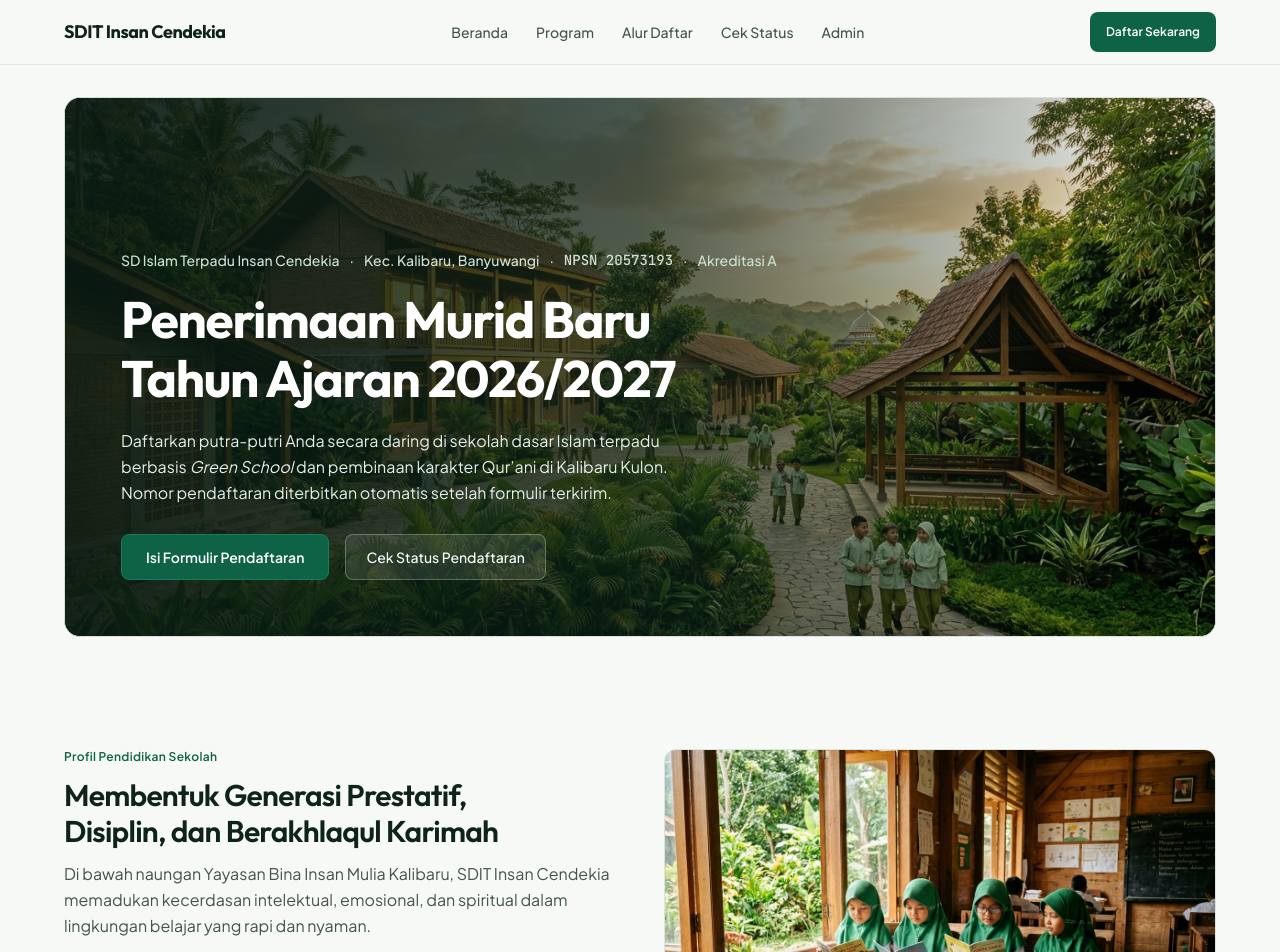
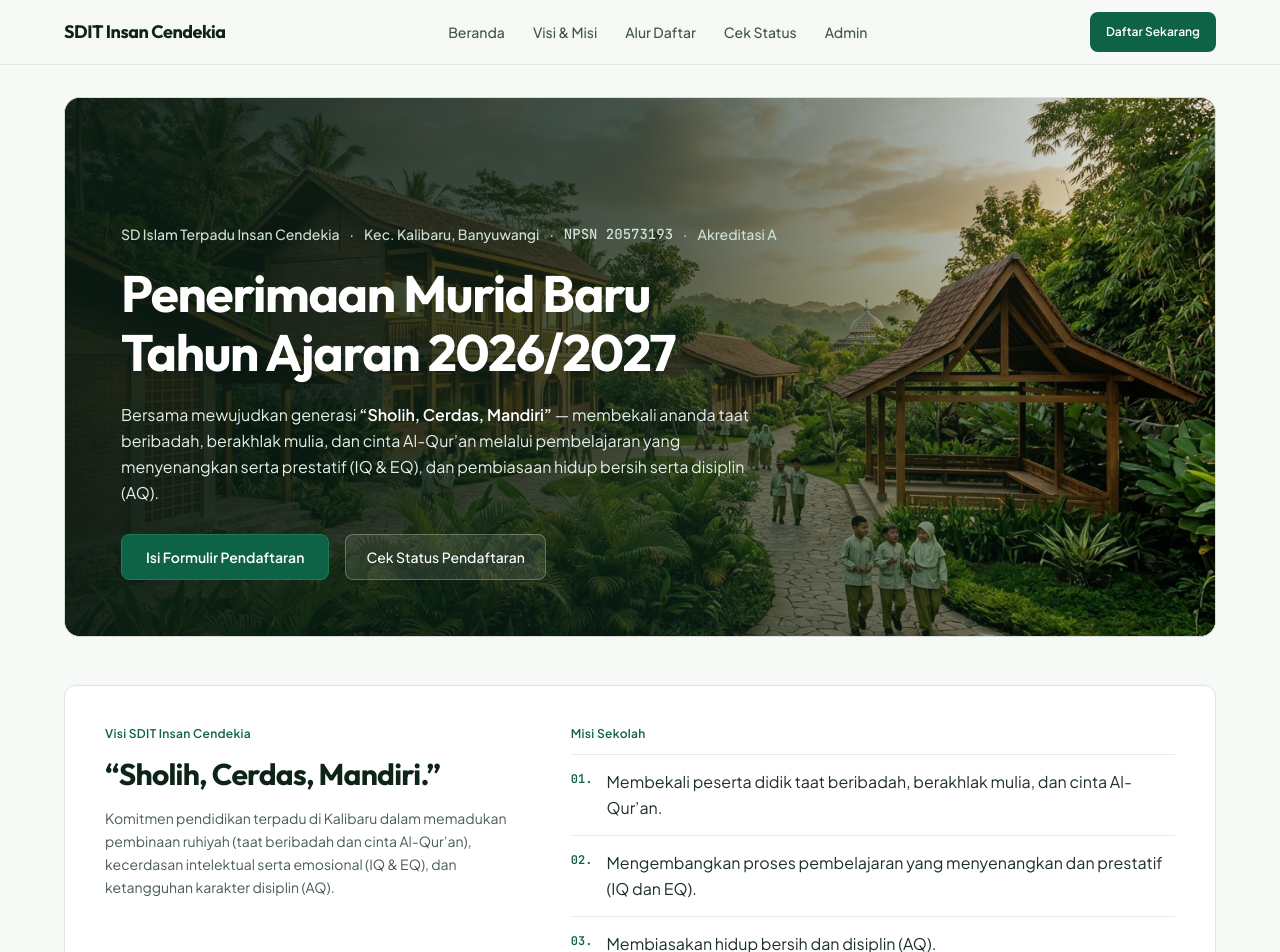
Before and after one commit to tasyantik482-commits/spmbiticKalibaru, a React (Vite) app: page / in a window 1280 px wide. Shown: the top 952 px of the page. Built offline with nearby package versions, Linux system fonts and the light colour scheme; no server answers.

Commit message:
feat(navigation): replace Program link with Visi & Misi
Update navigation menu and section identifiers to point to the Visi & Misi section instead of Program.

```diff
--- a/src/App.tsx
+++ b/src/App.tsx
@@ -134,10 +134,10 @@ export default function App() {
             </button>
             <button
               type="button"
-              onClick={() => navigateToSection('program')}
+              onClick={() => navigateToSection('visi-misi')}
               className="hover:text-[#0F2419] hover:underline underline-offset-4 transition-colors whitespace-nowrap shrink-0 cursor-pointer py-2"
             >
-              Program
+              Visi &amp; Misi
             </button>
             <button
               type="button"
@@ -195,10 +195,10 @@ export default function App() {
             </button>
             <button
               type="button"
-              onClick={() => navigateToSection('program')}
+              onClick={() => navigateToSection('visi-misi')}
               className="flex items-center w-full text-left min-h-[44px] px-2 text-sm font-medium text-[#1D3126] rounded-lg active:bg-[#F2F6F3]"
             >
-              Program
+              Visi &amp; Misi
             </button>
             <button
               type="button"
@@ -240,8 +240,8 @@ export default function App() {
         ) : (
           <>
         {/* Hero Section */}
-        <section id="beranda" className="max-w-[1200px] mx-auto px-4 sm:px-6 pt-4 sm:pt-8 pb-10 sm:pb-12">
-          <div className="relative overflow-hidden rounded-2xl border border-[#D7E0D9] bg-[#10291D] min-h-[420px] sm:min-h-[470px] lg:min-h-[540px] flex items-end">
+        <section id="beranda" className="max-w-[1200px] mx-auto px-4 sm:px-6 pt-4 sm:pt-8 pb-8 sm:pb-10">
+          <div className="relative overflow-hidden rounded-2xl border border-[#D7E0D9] bg-[#10291D] min-h-[430px] sm:min-h-[480px] lg:min-h-[540px] flex items-end">
             {!heroImgError ? (
               <img
                 src={heroCampusImg}
@@ -259,7 +259,7 @@ export default function App() {
             {/* Measured contrast scrim */}
             <div
               aria-hidden="true"
-              className="absolute inset-0 bg-gradient-to-t from-[#081A12]/92 via-[#0A2016]/75 to-[#0A2016]/30 lg:bg-gradient-to-r lg:from-[#081A12]/92 lg:via-[#0A2016]/70 lg:to-transparent"
+              className="absolute inset-0 bg-gradient-to-t from-[#081A12]/92 via-[#0A2016]/78 to-[#0A2016]/35 lg:bg-gradient-to-r lg:from-[#081A12]/92 lg:via-[#0A2016]/72 lg:to-transparent"
             />
 
             <div className="relative z-10 w-full p-5 sm:p-10 lg:p-14 max-w-3xl space-y-4 sm:space-y-5">
@@ -275,14 +275,13 @@ export default function App() {
 
               <h1
                 className="font-display font-bold tracking-tight text-white leading-[1.15]"
-                style={{ fontSize: 'clamp(1.75rem, 4vw, 3.5rem)', textWrap: 'balance' }}
+                style={{ fontSize: 'clamp(1.75rem, 4vw, 3.35rem)', textWrap: 'balance' }}
               >
                 Penerimaan Murid Baru Tahun Ajaran 2026/2027
               </h1>
 
-              <p className="text-sm sm:text-base text-[#E3EFE7] leading-relaxed max-w-xl">
-                Daftarkan putra-putri Anda secara daring di sekolah dasar Islam terpadu berbasis{' '}
-                <em>Green School</em> dan pembinaan karakter Qur’ani di Kalibaru Kulon. Nomor pendaftaran diterbitkan otomatis setelah formulir terkirim.
+              <p className="text-sm sm:text-base text-[#E3EFE7] leading-relaxed max-w-2xl">
+                Bersama mewujudkan generasi <strong className="font-semibold text-white">“Sholih, Cerdas, Mandiri”</strong> — membekali ananda taat beribadah, berakhlak mulia, dan cinta Al-Qur’an melalui pembelajaran yang menyenangkan serta prestatif (IQ &amp; EQ), dan pembiasaan hidup bersih serta disiplin (AQ).
               </p>
 
               <div className="pt-2 flex flex-col sm:flex-row sm:flex-wrap items-stretch sm:items-center gap-3 sm:gap-4">
@@ -305,8 +304,60 @@ export default function App() {
           </div>
         </section>
 
+        {/* Visi & Misi SDIT Insan Cendekia */}
+        <section id="visi-misi" className="max-w-[1200px] mx-auto px-4 sm:px-6 pt-2 pb-10 sm:pb-12">
+          <div className="bg-white border border-[#DCE4DE] rounded-xl p-6 sm:p-8 lg:p-10 grid grid-cols-1 lg:grid-cols-12 gap-8 lg:gap-12 items-start">
+            <div className="lg:col-span-5 space-y-3">
+              <p className="text-xs font-semibold tracking-wide text-[#0E6245]">
+                Visi SDIT Insan Cendekia
+              </p>
+              <h2
+                className="font-display text-2xl sm:text-3xl font-bold tracking-tight text-[#0F2419] leading-snug"
+                style={{ textWrap: 'balance' }}
+              >
+                “Sholih, Cerdas, Mandiri.”
+              </h2>
+              <p className="text-sm text-[#4A5D52] leading-relaxed">
+                Komitmen pendidikan terpadu di Kalibaru dalam memadukan pembinaan ruhiyah (taat beribadah dan cinta Al-Qur’an), kecerdasan intelektual serta emosional (IQ &amp; EQ), dan ketangguhan karakter disiplin (AQ).
+              </p>
+            </div>
+
+            <div className="lg:col-span-7 space-y-3">
+              <p className="text-xs font-semibold tracking-wide text-[#0E6245]">
+                Misi Sekolah
+              </p>
+              <ol className="divide-y divide-[#E6ECE7] border-y border-[#E6ECE7]">
+                <li className="py-3.5 flex items-start gap-3.5">
+                  <span className="font-mono text-xs font-semibold text-[#0E6245] pt-0.5 shrink-0 tabular-nums">
+                    01.
+                  </span>
+                  <span className="text-sm sm:text-base text-[#1D3126] leading-relaxed">
+                    Membekali peserta didik taat beribadah, berakhlak mulia, dan cinta Al-Qur’an.
+                  </span>
+                </li>
+                <li className="py-3.5 flex items-start gap-3.5">
+                  <span className="font-mono text-xs font-semibold text-[#0E6245] pt-0.5 shrink-0 tabular-nums">
+                    02.
+                  </span>
+                  <span className="text-sm sm:text-base text-[#1D3126] leading-relaxed">
+                    Mengembangkan proses pembelajaran yang menyenangkan dan prestatif (IQ dan EQ).
+                  </span>
+                </li>
+                <li className="py-3.5 flex items-start gap-3.5">
+                  <span className="font-mono text-xs font-semibold text-[#0E6245] pt-0.5 shrink-0 tabular-nums">
+                    03.
+                  </span>
+                  <span className="text-sm sm:text-base text-[#1D3126] leading-relaxed">
+                    Membiasakan hidup bersih dan disiplin (AQ).
+                  </span>
+                </li>
+              </ol>
+            </div>
+          </div>
+        </section>
+
         {/* Profil & Program Unggulan */}
-        <section id="program" className="max-w-[1200px] mx-auto px-4 sm:px-6 py-12 sm:py-16">
+        <section id="program" className="max-w-[1200px] mx-auto px-4 sm:px-6 py-8 sm:py-12">
           <div className="grid grid-cols-1 lg:grid-cols-12 gap-10 lg:gap-12 items-stretch">
             <div className="lg:col-span-6 flex flex-col justify-between space-y-8">
               <div className="space-y-3">
```
